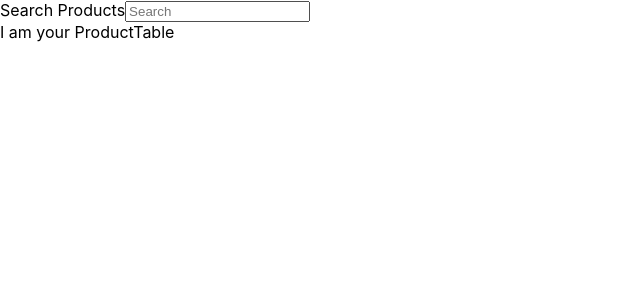
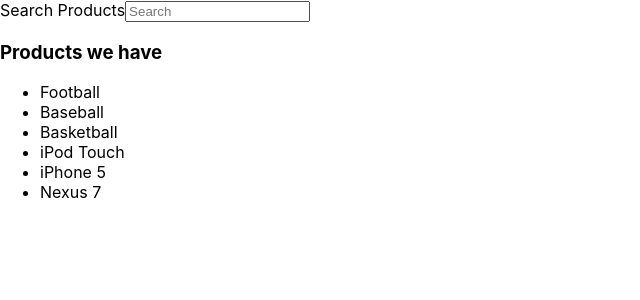
Before and after one commit to rsgilbert/hello-react, a React (Create React App) app: page / in a window 1280 px wide. Shown: the top 300 px of the page, without its empty margins (0-640 px from the left). Built offline with nearby package versions, Linux system fonts and the light colour scheme.

Commit message:
created ul with list items of products. Search is working correctly

```diff
--- /dev/null
+++ b/src/components/ProductItem.js
@@ -0,0 +1,11 @@
+import React from 'react'
+
+function ProductItem(props) {
+    return (
+        <li>
+            { props.product.name }
+        </li>
+    )
+}
+
+export default ProductItem
--- a/src/components/ProductTable.js
+++ b/src/components/ProductTable.js
@@ -1,14 +1,29 @@
 import React from 'react'
+import ProductItem from './ProductItem'
+
+const headingElement = <h3>Products we have</h3>
 
 class ProductTable extends React.Component {
     constructor(props) {
         super(props)
     }
     render() {
+        const searchText = this.props.searchText
+        const products = this.props.products.filter(
+            product => product.name.toLowerCase()
+                .includes(searchText)
+        )
         return (
             <div>
-                I am your ProductTable
-                {this.props.searchText}
+                { headingElement }
+                <ul>
+                    { products.map(
+                        product =>
+                        <ProductItem
+                            product={product}
+                            key={product.name}/>
+                    )}
+                </ul>
             </div>
         )
     }
```
